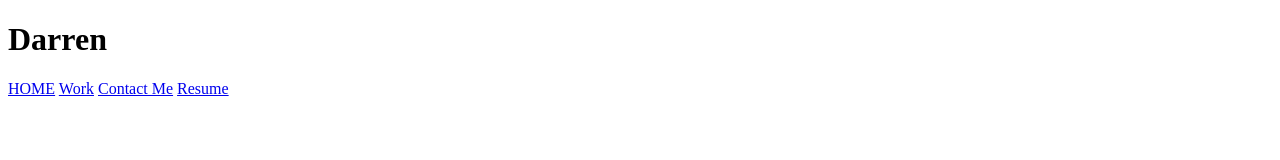
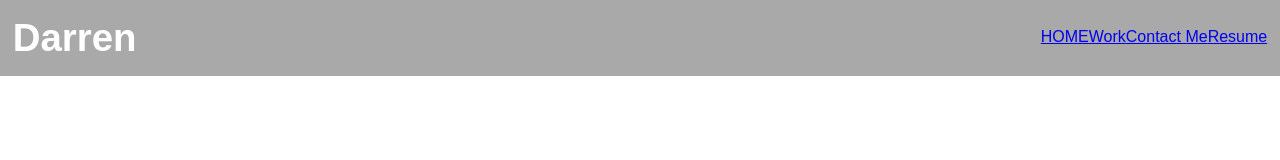
Before and after one commit to darrenthamtoro/CSS-portfolio, a plain HTML site: page index.html in a window 1280 px wide. Drawn offline with Linux system fonts and the light colour scheme.

Commit message:
create a new folder asset.css

```diff
--- /dev/null
+++ b/assets/css/reset.css
@@ -0,0 +1,41 @@
+* {
+  margin: 0;
+  padding: 0;
+  box-sizing: border-box;
+}
+
+html {
+  height: 100%;
+}
+
+body {
+  min-height: 100%;
+  line-height: 1;
+  font-family: sans-serif;
+}
+
+h1,
+h2,
+h3,
+h4,
+h5,
+h6 {
+  font-size: 100%;
+}
+
+input,
+select,
+option,
+optgroup,
+textarea,
+button,
+pre,
+code {
+  font-size: 100%;
+  font-family: inherit;
+}
+
+ol,
+ul {
+  list-style: none;
+}
--- /dev/null
+++ b/assets/css/style.css
@@ -0,0 +1,50 @@
+/* . - is for class and # - for ids given to an html element  */
+
+/* create custom CSS variables (also called custom properties) and apply them to the root of the page, making them accessible to all other CSS */
+:root {
+    /* declare a variable with `--` syntax */
+    --secondary: #13293d;
+    --light: #fff;
+    --navlink-color: #b9c6ae;
+    --dark: darkgray;
+  }
+
+
+body {
+    display: flex;
+    flex-direction: column;
+    line-height: 1.3;
+  }
+
+  header {
+    display: flex;
+    justify-content: space-between;
+    align-items: center;
+    padding: 1%;
+    /* use CSS var() function to reference a variable created above */
+    background-color:var(--dark);
+    color: var(--light);
+  }
+
+  header h1 {
+      font-size: 3vw;
+  }
+
+  nav {
+    display: flex;
+    flex-direction: row;
+
+  }
+
+  img{
+      width: 100px;
+      height: 100px;
+    max-height:50px;
+
+  }
+/* Applying for a mobile screen */
+  @media screen and (max-width: 575px){
+    header h1 {
+        color: red;
+    }
+  }
--- a/assets/style.css
+++ /dev/null
@@ -1 +0,0 @@
-/* . - is for class and # - for ids given to an html element  */
--- a/index.html
+++ b/index.html
@@ -4,7 +4,8 @@
     <meta charset="UTF-8">
     <meta http-equiv="X-UA-Compatible" content="IE=edge">
     <meta name="viewport" content="width=device-width, initial-scale=1.0">
-   <link rel="stylesheet" href="/assets/style.css" />
+  <link rel="stylesheet" href="./assets/css/reset.css" />
+   <link rel="stylesheet" href="./assets/css/style.css" />
     <title>CSS Portfolio</title>
 </head>
 <body>
@@ -15,12 +16,16 @@
             <a href="#about">HOME</a>
             <a href="#work">Work</a>
             <a href="#contactme">Contact Me</a>
-            <a href="#">Resume</a>
+            <a href="#resume">Resume</a>
         </nav>
     </header>
 
     <div id="about">
 
     </div>
+    <section class="article">
+
+    </section>
 </body>
+
 </html>
```
